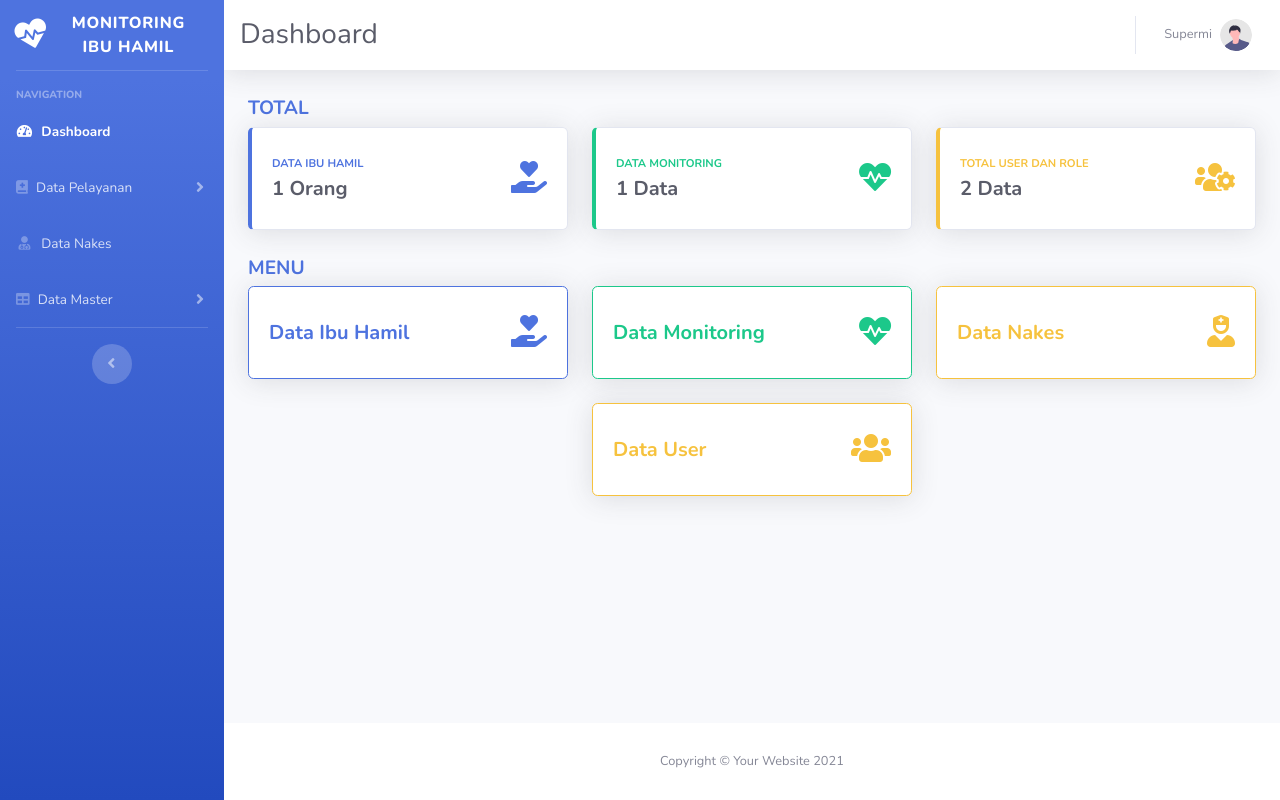
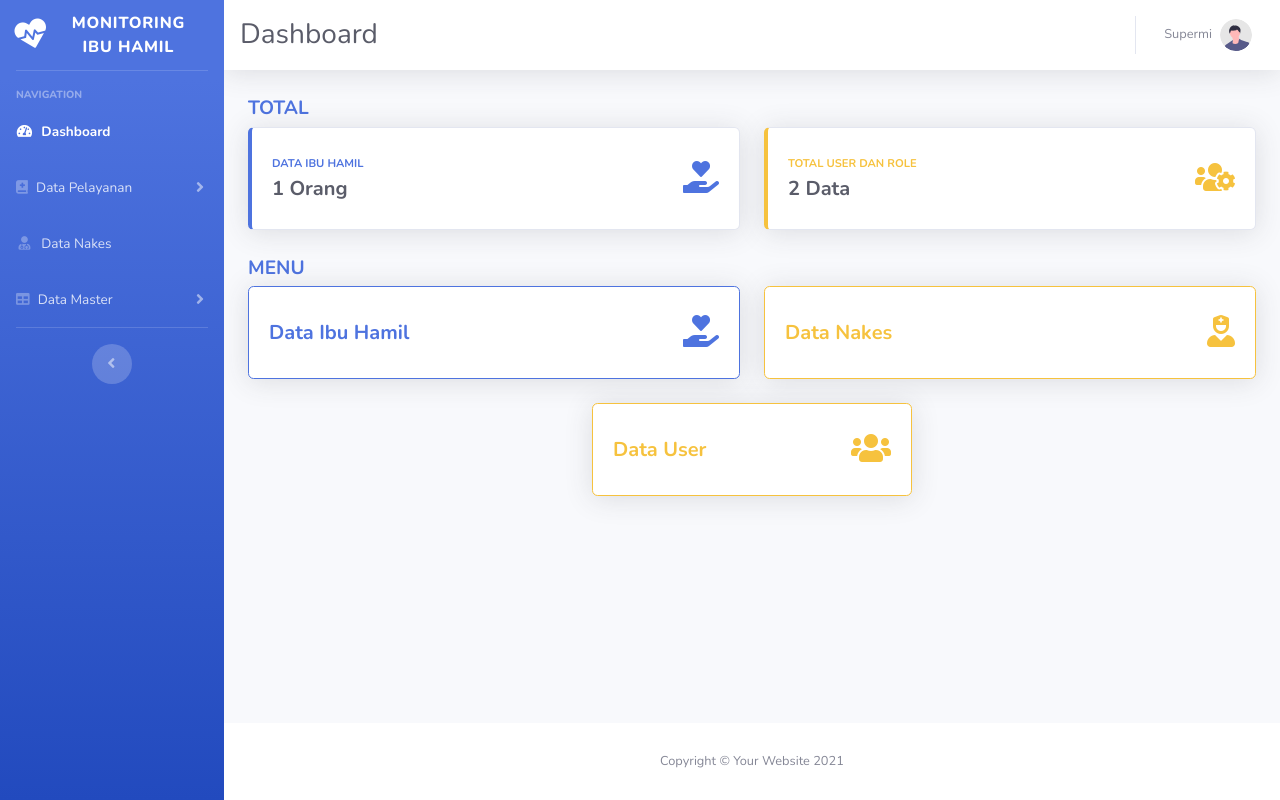
Before and after one commit to superMiii/monitoring-ibuhamil, a CodeIgniter app: page /database/administrator in a window 1280 px wide. Run offline with CodeIgniter, Linux system fonts and the light colour scheme; a user stored in the database is signed in; data comes from the database, SQL or seed files in the repository; some libraries are stand-ins or nearby versions.

Commit message:
perbaikan projek ario kp

```diff
--- a/application/views/Pages/Admin/data_ibuhamil.php
+++ b/application/views/Pages/Admin/data_ibuhamil.php
@@ -38,7 +38,7 @@
                                         <td><?= date('d M Y', strtotime($ih['tanggal_lahir'])) ?></td>
                                         <td><?= $ih['alamat'] ?></td>
                                         <td>
-                                            <a href="<?= base_url(($this->session->userdata('role') == 1) ? 'administrator/edit_ibuhamil/' . $ih['id_ibuhamil'] : 'user/edit_ibuhamil/' . $ih['id_ibuhamil']) ?>" class="badge badge-warning"><i class="fas fa-edit"></i></a>
+                                            <a href="<?= base_url(($this->session->userdata('role') == 1) ? 'administrator/edit_ibuhamil/' . $ih['id_ibuhamil'] : 'user/edit_ibuhamil/' . $ih['id_ibuhamil']) ?>" class="badge badge-warning"><i class="fas fa-edit"></i> + monitoring</a> <br>
                                             <a href="<?= base_url(($this->session->userdata('role') == 1) ? 'administrator/hapus_ibuhamil/' . $ih['id_ibuhamil'] : 'user/hapus_ibuhamil/' . $ih['id_ibuhamil']) ?>" onclick="return confirm('Apakah anda yakin ingin menghapusnya?')" class="badge badge-danger"><i class="fas fa-trash"></i></a>
                                             <a href="<?= base_url(($this->session->userdata('role') == 1) ? 'administrator/detail_ibuhamil/' . $ih['id_ibuhamil'] : 'user/detail_ibuhamil/' . $ih['id_ibuhamil']) ?>" class="badge badge-info"><i class="fas fa-info-circle"></i></a>
                                         </td>
--- a/application/views/Pages/Admin/data_monitoring.php
+++ b/application/views/Pages/Admin/data_monitoring.php
@@ -12,7 +12,7 @@
                     </div>
                     <?= $this->session->flashdata('message') ?>
                     <div class="table">
-                        <table class="table table-bordered" id="dataTable">
+                        <table class="table table-bordered w-100" id="dataTable">
                             <thead>
                                 <tr>
                                     <th>#</th>
--- a/application/views/Pages/Admin/data_role.php
+++ b/application/views/Pages/Admin/data_role.php
@@ -13,7 +13,7 @@
                     </div>
                     <?= $this->session->flashdata('message') ?>
                     <div class="table">
-                        <table class="table table-bordered" id="dataTable">
+                        <table class="table table-bordered w-100" id="dataTable">
                             <thead>
                                 <tr>
                                     <th>#</th>
--- a/application/views/Pages/Admin/data_user.php
+++ b/application/views/Pages/Admin/data_user.php
@@ -13,7 +13,7 @@
                     </div>
                     <?= $this->session->flashdata('message') ?>
                     <div class="table">
-                        <table class="table table-bordered" id="dataTable">
+                        <table class="table table-bordered w-100" id="dataTable">
                             <thead>
                                 <tr>
                                     <th>#</th>
--- a/application/views/Pages/Admin/index.php
+++ b/application/views/Pages/Admin/index.php
@@ -9,7 +9,7 @@
         <div class="row">
 
             <!-- Earnings (Monthly) Card Example -->
-            <div class="col-xl-4 col-md-6 mb-4">
+            <div class="col-xl-6 col-md-6 mb-4">
                 <div class="card border-left-primary shadow h-100 py-2">
                     <div class="card-body">
                         <div class="row no-gutters align-items-center">
@@ -27,7 +27,7 @@
             </div>
 
             <!-- Earnings (Monthly) Card Example -->
-            <div class="col-xl-4 col-md-6 mb-4">
+            <!-- <div class="col-xl-4 col-md-6 mb-4">
                 <div class="card border-left-success shadow h-100 py-2">
                     <div class="card-body">
                         <div class="row no-gutters align-items-center">
@@ -42,10 +42,10 @@
                         </div>
                     </div>
                 </div>
-            </div>
+            </div> -->
 
             <!-- Pending Requests Card Example -->
-            <div class="col-xl-4 col-md-6 mb-4">
+            <div class="col-xl-6 col-md-6 mb-4">
                 <div class="card border-left-warning shadow h-100 py-2">
                     <div class="card-body">
                         <div class="row no-gutters align-items-center">
@@ -71,7 +71,7 @@
     <div class="text-lg font-weight-bold text-primary text-uppercase mb-1">
         Menu</div>
     <div class="row justify-content-center">
-        <div class="col-xl-4 col-lg-6 mb-4">
+        <div class="col-xl-6 col-lg-6 mb-4">
             <div class="card dashboard border-primary shadow h-100 py-2">
                 <div class="card-body">
                     <div class="row no-gutters align-items-center">
@@ -88,7 +88,7 @@
             </div>
         </div>
 
-        <div class="col-xl-4 col-lg-6 mb-4">
+        <!-- <div class="col-xl-4 col-lg-6 mb-4">
             <div class="card dashboard border-success shadow h-100 py-2">
                 <div class="card-body">
                     <div class="row no-gutters align-items-center">
@@ -103,8 +103,8 @@
                     </div>
                 </div>
             </div>
-        </div>
-        <div class="col-xl-4 col-lg-6 mb-4">
+        </div> -->
+        <div class="col-xl-6 col-lg-6 mb-4">
             <div class="card dashboard border-warning shadow h-100 py-2">
                 <div class="card-body">
                     <div class="row no-gutters align-items-center">
--- a/application/views/Pages/Admin/tambah_ibuhamil.php
+++ b/application/views/Pages/Admin/tambah_ibuhamil.php
@@ -61,9 +61,9 @@
                                             <label for="no_wa">No WA (aktif)</label>
                                             <div class="input-group flex-nowrap">
                                                 <div class="input-group-prepend">
-                                                    <span class="input-group-text" id="addon-wrapping">+62</span>
+                                                    <span class="input-group-text" id="addon-wrapping">+</span>
                                                 </div>
-                                                <input type="text" class="form-control" placeholder="88877776666" id="no_wa" name="no_wa" aria-describedby="addon-wrapping" maxlength="12">
+                                                <input type="text" class="form-control" placeholder="88877776666" id="no_wa" name="no_wa" aria-describedby="addon-wrapping" value="62" maxlength="14">
                                             </div>
                                             <?= form_error('no_wa', '<small class="text-danger ml-2">', '</small>') ?>
                                         </div>
```
Also changed, not shown: application/views/Pages/Admin/edit_ibuhamil.php (+4 -3 lines).
